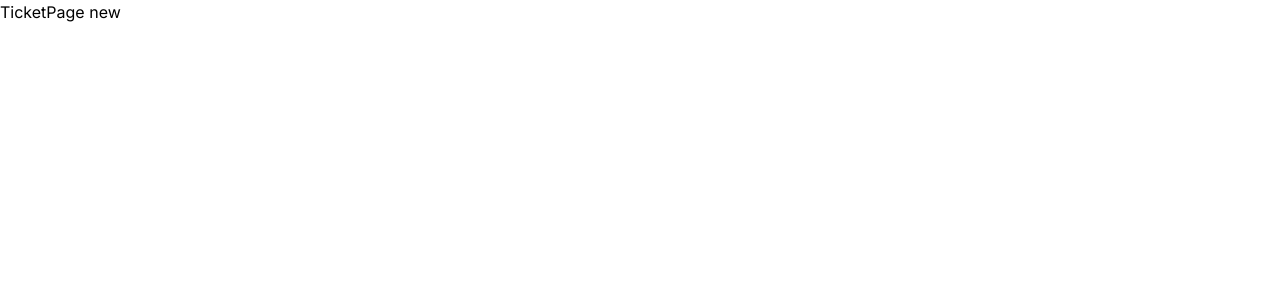
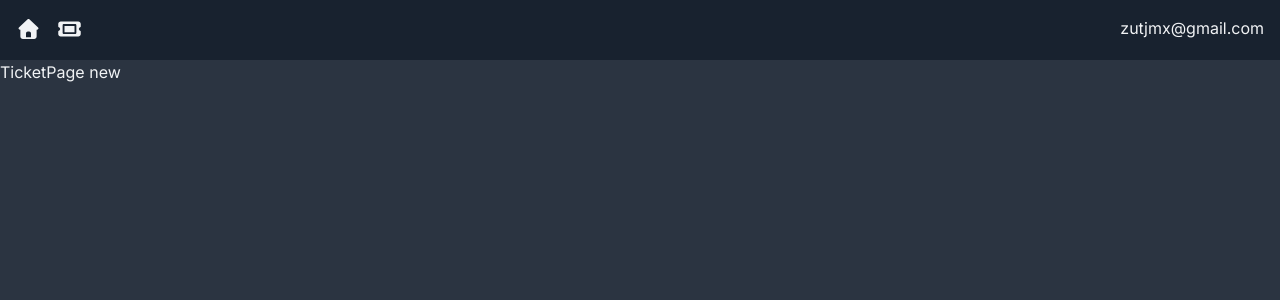
Before and after one commit to zutjmx/ticket-app, a Next.js app: page /TicketPage/new in a window 1280 px wide. Shown: the top 300 px of the page. Built offline with nearby package versions, Linux system fonts and the light colour scheme.

Commit message:
Modificaciones 15/10/2026 17:06

```diff
--- /dev/null
+++ b/app/(components)/Nav.jsx
@@ -0,0 +1,27 @@
+import { faHome, faTicket } from "@fortawesome/free-solid-svg-icons"
+import { FontAwesomeIcon } from "@fortawesome/react-fontawesome"
+import Link from "next/link"
+
+const Nav = () => {
+  return (
+    <nav className="flex justify-between bg-nav text-default-text p-4">
+      <div className="flex items-center space-x-4">
+        <Link href="/" className="text-default-text font-bold text-lg">
+          <FontAwesomeIcon icon={faHome} className="icon" />
+
+        </Link>
+
+        <Link href="/TicketPage/new" className="text-default-text font-bold text-lg">
+          <FontAwesomeIcon icon={faTicket} className="icon" />
+
+        </Link>
+      </div>
+
+      <div>
+        <p className="text-default-text">zutjmx@gmail.com</p>
+      </div>
+    </nav>
+  )
+}
+
+export default Nav
--- a/app/globals.css
+++ b/app/globals.css
@@ -1,2 +1,11 @@
 @import "tailwindcss";
 @config "../tailwind.config.js";
+
+@layer components {
+    .icon {
+        @apply text-default-text text-xl;
+    }
+    .btn {
+        @apply hover:no-underline bg-blue-accent hover:bg-blue-accent-hover tracking-wider w-full text-center text-nav font-bold cursor-pointer uppercase py-2 px-4 rounded-md transition-colors block;
+    }
+}
--- a/app/layout.js
+++ b/app/layout.js
@@ -1,17 +1,30 @@
+import Nav from './(components)/Nav'
 import './globals.css'
 import { Inter } from 'next/font/google'
+
+import {config} from '@fortawesome/fontawesome-svg-core'
+import '@fortawesome/fontawesome-svg-core/styles.css'
+
+config.autoAddCss = false
 
 const inter = Inter({ subsets: ['latin'] })
 
 export const metadata = {
-  title: 'Create Next App',
-  description: 'Generated by create next app',
+  title: 'Ticket App',
+  description: 'Generated by zutjmx@gmail.com',
 }
 
 export default function RootLayout({ children }) {
   return (
     <html lang="en">
-      <body className={inter.className}>{children}</body>
+      <body className={inter.className}>
+        <div className="flex flex-col h-screen max-h-screen">
+          <Nav />
+          <div className="grow overflow-y-auto bg-page text-default-text">
+            {children}
+          </div>
+        </div>
+      </body>
     </html>
   )
 }
--- a/app/page.jsx
+++ b/app/page.jsx
@@ -1,6 +1,6 @@
 const Dashboard = () => {
   return (
-    <div>Dashboard</div>
+    <div>Tablero</div>
   )
 }
 
--- a/package.json
+++ b/package.json
@@ -9,6 +9,8 @@
     "lint": "next lint"
   },
   "dependencies": {
+    "@fortawesome/free-solid-svg-icons": "^7.3.1",
+    "@fortawesome/react-fontawesome": "^3.5.0",
     "autoprefixer": "10.6.1",
     "eslint": "9.39.5",
     "eslint-config-next": "16.4.0",
--- a/tailwind.config.js
+++ b/tailwind.config.js
@@ -12,6 +12,15 @@
         'gradient-conic':
           'conic-gradient(from 180deg at 50% 50%, var(--tw-gradient-stops))',
       },
+      colors: {
+        nav: '#18222f',
+        page: '#2b3441',
+        card: '#47566a',
+        "card-hover": '#4f5e74',
+        "default-text": '#f1f3f5',
+        "blue-accent": '#0084d4',
+        "blue-accent-hover": '#009fff',
+      },
     },
   },
   plugins: [],
```
Also changed, not shown: 1 other file (tests, documents, lock files or other folders).
